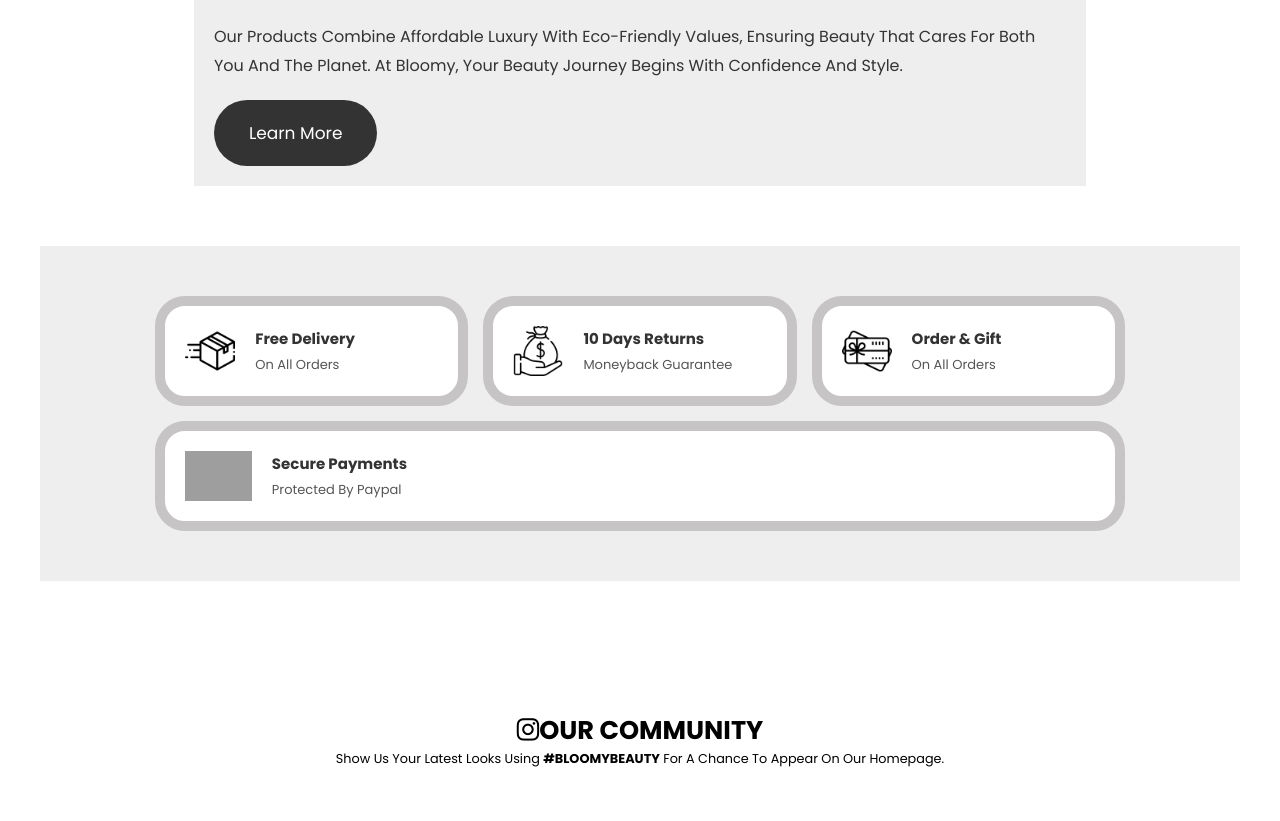
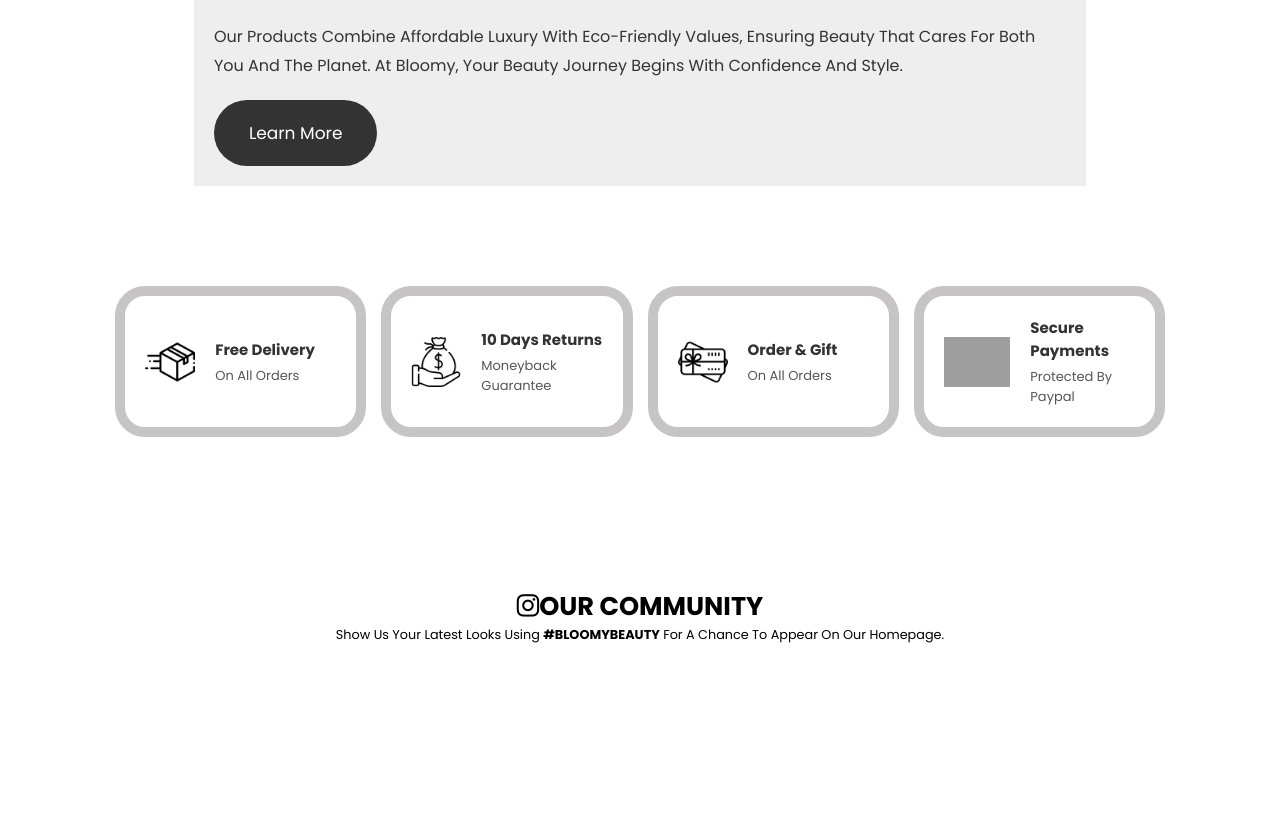
Before and after one commit to vesaad/bloomy-project, a PHP site: page /test.html in a window 1280 px wide. Shown: the part 2245-3066 px from the top of the page. Run offline with PHP 8.4, Linux system fonts and the light colour scheme; some libraries are stand-ins or nearby versions; grey boxes are pictures that could not be loaded.

Commit message:
container backround removed

```diff
--- a/style.css
+++ b/style.css
@@ -203,13 +203,12 @@ nav .menu-btn i{
     line-height: 1.8;
 }
 .icons-container{
-    background: #eee;
+
     display: flex;
     flex-wrap: wrap;
     gap: 1.5rem;
-    padding-top: 5rem;
-    padding-bottom: 5rem;
-    margin: 4rem;
+    padding-top: 8rem;
+
 }
 
 .icons-container .icons{
```
